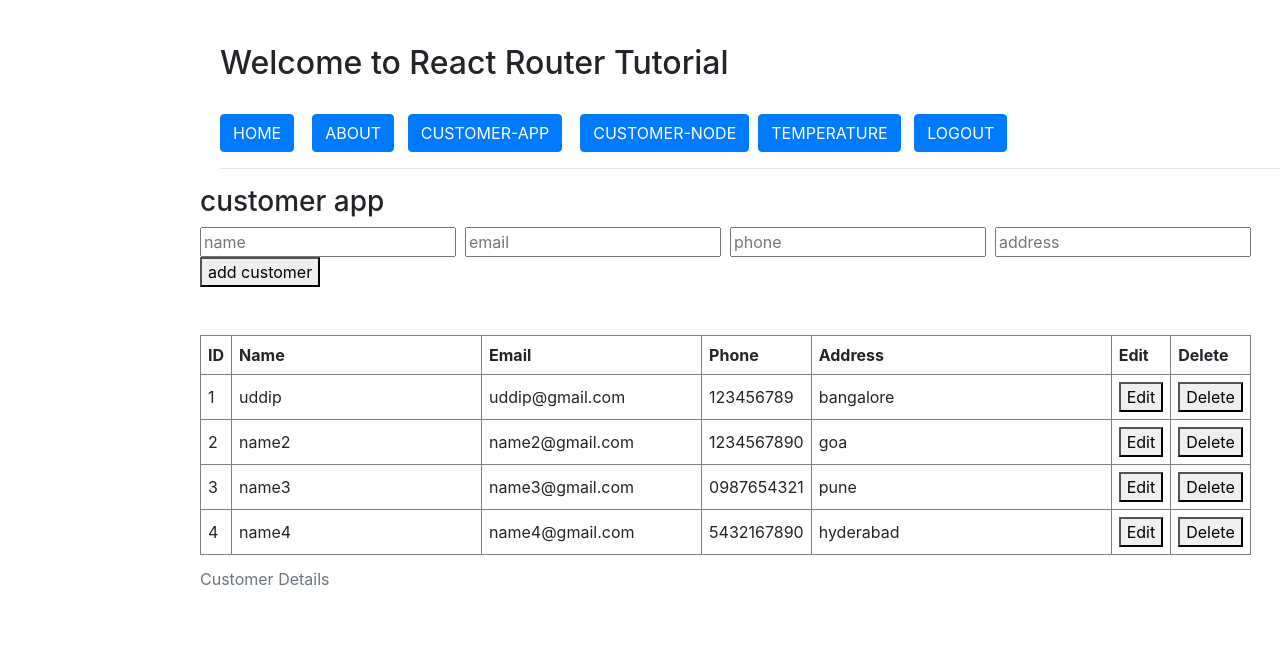
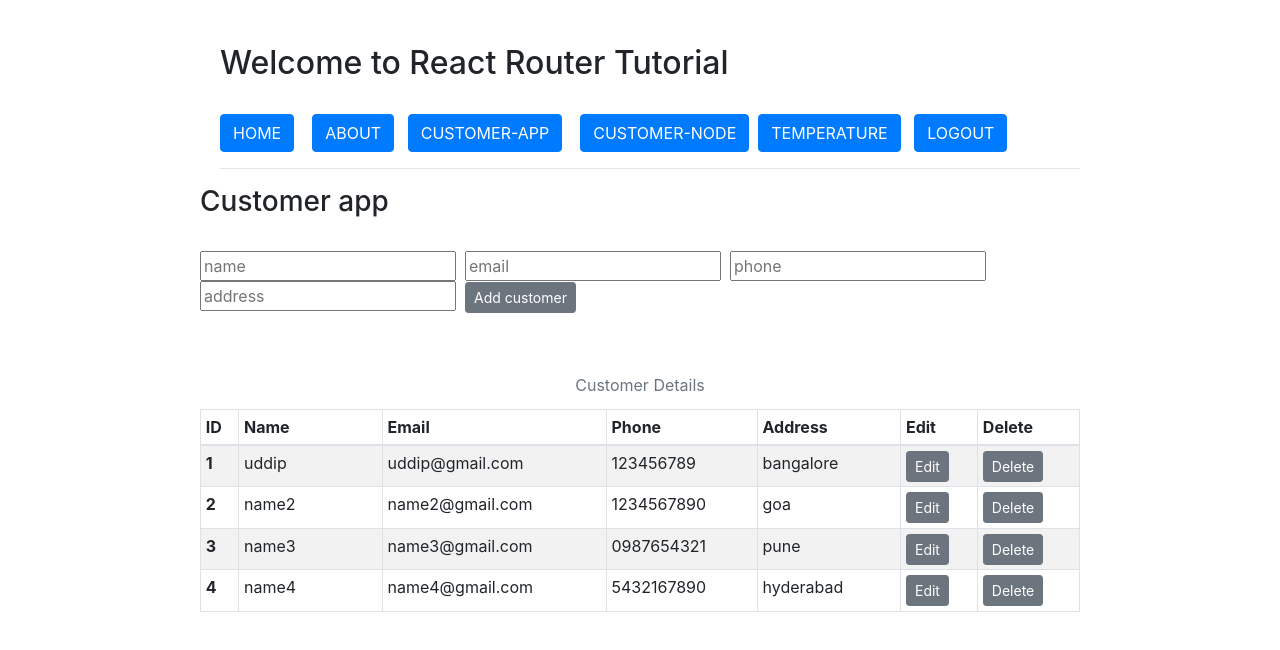
Before and after one commit to uddeepyalamanchili/React-customer-example, a React (Create React App) app: page /Customers-app in a window 1280 px wide. Shown: the top 650 px of the page. Built offline with nearby package versions, Linux system fonts and the light colour scheme.

Commit message:
adding reactstrap components to tables and forms

```diff
--- a/src/components/Customer-app.js
+++ b/src/components/Customer-app.js
@@ -1,9 +1,11 @@
 import React from 'react';
 import Menu from './Menu';
 import customerService, { getRecords } from '../services/customer';
+import { Col, Row, Button, Form, FormGroup, Label, Input } from 'reactstrap';
+import { Table } from 'reactstrap';
 
 export default class TodoApp extends React.Component {
-  state = { items:customerService.getRecords(), name: '' ,email:'',phone:'',address:'',id:'',buttonlabel:"add customer"};
+  state = { items:customerService.getRecords(), name: '' ,email:'',phone:'',address:'',id:'',buttonlabel:"Add customer"};
   constructor(_props) {
     super(_props);
     //Another approach to handle this
@@ -14,9 +16,9 @@ export default class TodoApp extends React.Component {
   render() {
     return (
 
-      <div style={{marginLeft:'200px'}}>
+      <div style={{marginLeft:'200px',marginRight:'200px'}}>
         <Menu/>
-        <h3>customer app</h3>
+        <h3>Customer app</h3> <br/>
         <form onSubmit={this.addUpdateItem}>
           <input type = 'text'
             name = 'name' //adding this extra field to differentiate inputs
@@ -39,9 +41,7 @@ export default class TodoApp extends React.Component {
             value={this.state.address}
             placeholder = "address"
           />&nbsp;&nbsp;
-          <button>
-            {this.state.buttonlabel}
-          </button>
+          <Button color="secondary" size="sm">{this.state.buttonlabel}</Button>
         </form>
         <br/>
         <br/>
@@ -118,7 +118,7 @@ export default class TodoApp extends React.Component {
         phone: '',
         address: '',
         id: '',
-        buttonlabel:"add customer"
+        buttonlabel:"Add customer"
       });
   }
   deleteItem = (id) => {
@@ -147,33 +147,33 @@ export default class TodoApp extends React.Component {
 class TodoList extends React.Component {
   render() {
     return (
-      <table border="1" cellpadding="7" cellspacing="7" >
-        <caption>Customer Details</caption>
+      <Table striped bordered hover size="sm" >
+        <caption style={{textAlign:"center",captionSide:"top"}}>Customer Details</caption>
         <thead>
         <tr>
                     <th width="20px">ID</th>
-                    <th width="250px">Name</th>
-                    <th width="220px">Email</th>
+                    <th width="100px">Name</th>
+                    <th width="100px">Email</th>
                     <th width="100px">Phone</th>
-                    <th width="300px">Address</th>
-                    <th>Edit</th>
-                    <th>Delete</th>
+                    <th width="100px">Address</th>
+                    <th width="50px">Edit</th>
+                    <th width="50px">Delete</th>
          </tr>
         </thead>
         <tbody>
             {this.props.items.map((item) => (
             <tr key={item.id}>
-                <td> {item.id} </td>
+                <th scope="row">{item.id}</th>
                 <td> {item.name} </td>
                 <td> {item.email} </td>
                 <td> {item.phone} </td>
                 <td> {item.address} </td>
-                <td> <button onClick = {()=>this.props.editItem(item.id)}>Edit</button> </td>
-                <td> <button onClick = {()=>this.props.deleteItem(item.id)}>Delete</button> </td>
+                <td> <Button color="secondary" size="sm" onClick = {()=>this.props.editItem(item.id)}>Edit</Button> </td>
+                <td><Button color="secondary" size="sm" onClick = {()=>this.props.deleteItem(item.id)}>Delete</Button> </td>
             </tr>
             ))}
           </tbody>
-      </table>
+      </Table>
     );
   }
 }
--- a/src/components/customer.js
+++ b/src/components/customer.js
@@ -1,6 +1,7 @@
 import React,{useEffect,useState} from 'react';
 import Menu from '../components/Menu'
 import customerService from '../services/customer';
+import { Table, Button } from 'reactstrap';
 
 var apiCustomer = 'http://localhost:4000/api/customer';
 export default function CustomerList(props) {
@@ -48,20 +49,20 @@ export default function CustomerList(props) {
     }
 
     return (
-        <div style={{marginLeft:'200px'}}>
+        <div style={{marginLeft:'200px',marginRight:'200px'}}>
         <Menu/>
         <h3>Customers</h3>
-        <button onClick = {()=>{props.history.push("/CustomerAdd")}}>Add Customer</button>
-        <table border="1">
+        <Button color="secondary" onClick = {()=>{props.history.push("/CustomerAdd")}}>Add Customer</Button><br/><br/>
+        <Table striped bordered hover size="sm">
           <thead>
               <tr>
               <th width="20px">No</th>
-              <th width="250px">Name</th>
-              <th width="220px">Email</th>
-              <th width="100px">Phone</th>
-              <th width="300px">Address</th>
-              <th></th>
-              <th></th>
+              <th width="300px">Name</th>
+              <th width="300px">Email</th>
+              <th width="200px">Phone</th>
+              <th width="250px">Address</th>
+              <th width="100px">Edit</th>
+              <th width="100px">Delete</th>
               </tr>
           </thead>
           <tbody>
@@ -83,17 +84,17 @@ export default function CustomerList(props) {
                 {item.address}
                 </td>
                 <td>
-                <button  onClick={()=>{
-                    props.history.push("/CustomerAdd/"+item.id);
-                    }} >Edit</button>
+                <Button color="secondary" size="sm" onClick = {()=>{
+                    props.history.push("/CustomerAdd/"+item.id);}}>Edit</Button>
                 </td>
                 <td>
-                <button onClick = {()=>doDelete(item)}>Delete</button>
+                <Button color="secondary" size="sm" onClick = {()=>{
+                    doDelete(item);}}>Delete</Button>
                 </td>
                 </tr>
             ))}
           </tbody>
-      </table>
+      </Table>
       </div>
     );
 
```
